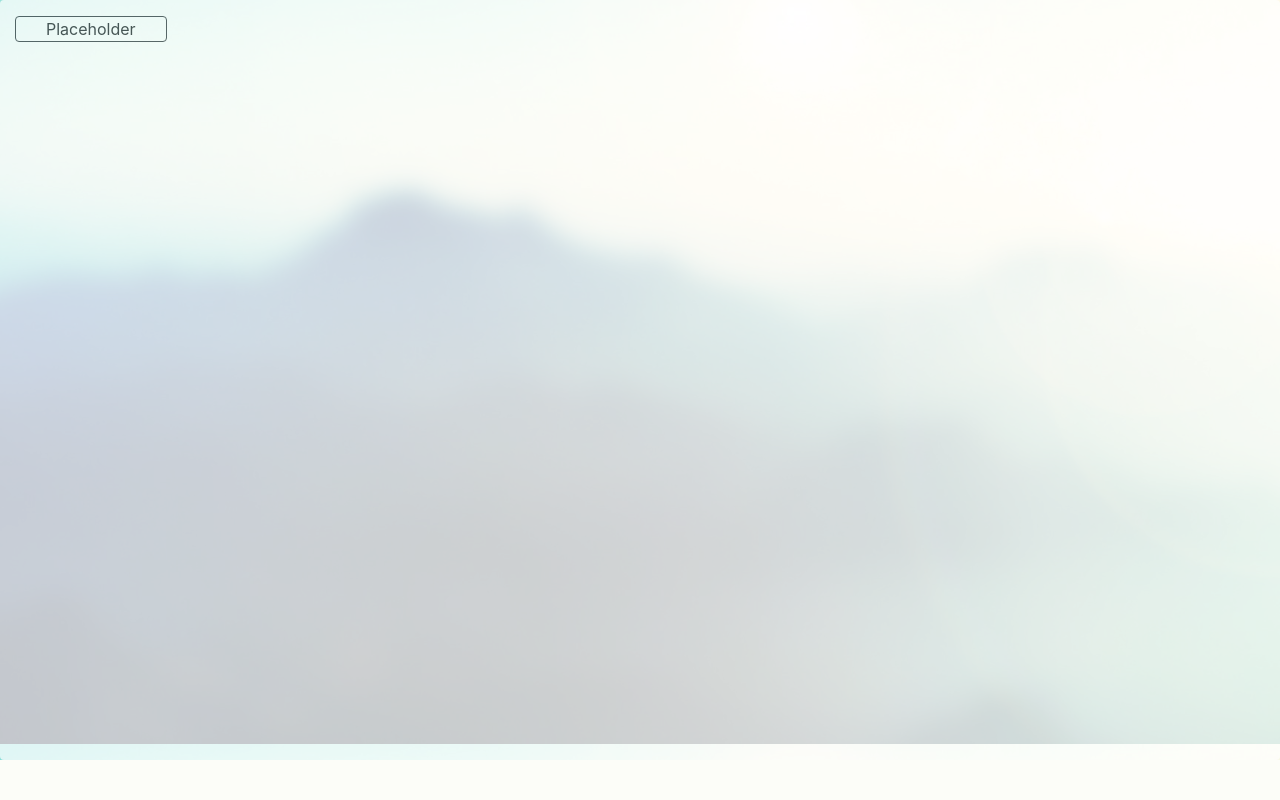
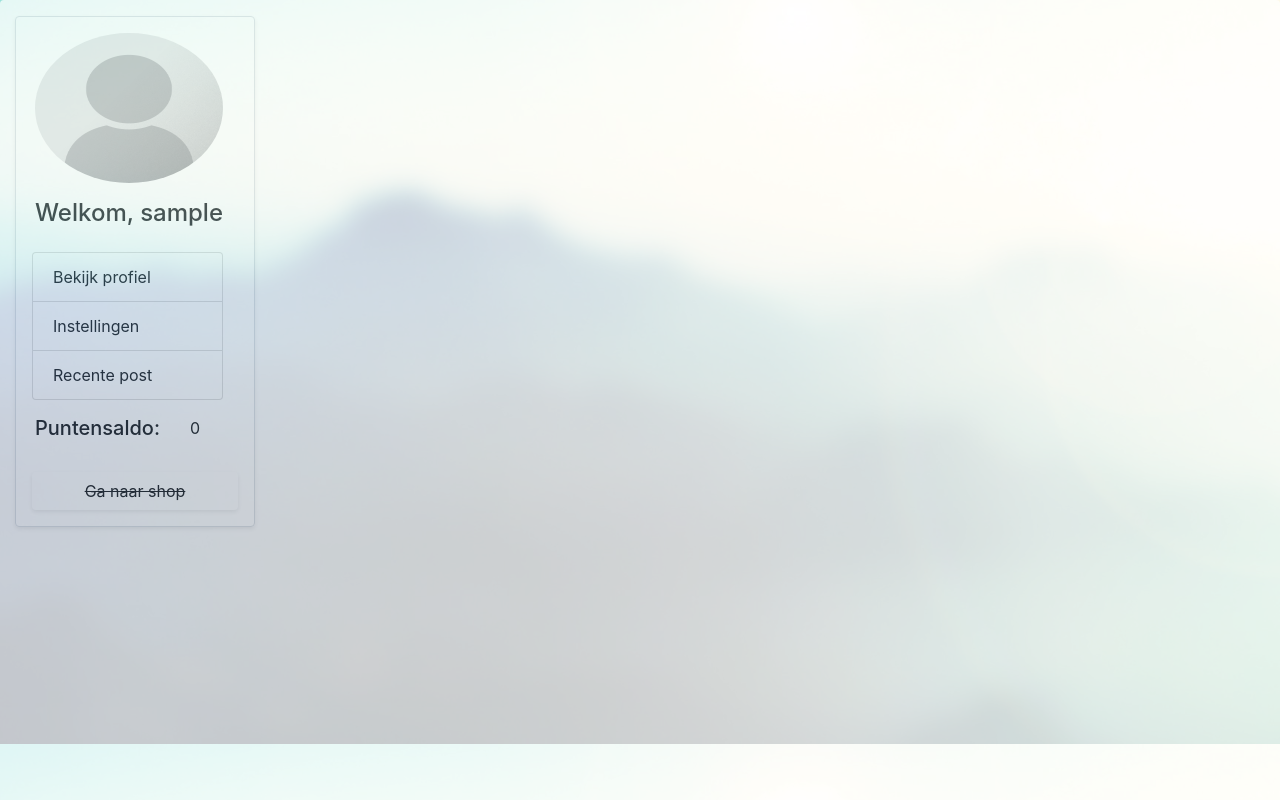
Before and after one commit to ath1s/Stully, a PHP site: page /pages/timeline.php in a window 1280 px wide. Shown: the part 56-856 px from the top of the page. Before the commit the page ends 816 px from the top, so only its background shows below. Run offline with PHP 8.4, Linux system fonts and the light colour scheme; the visitor is signed in with stand-in values (Sample User, id 1); data that the repository does not hold is empty; some libraries are stand-ins or nearby versions.

Commit message:
added the aside menu.

```diff
--- a/pages/timeline.php
+++ b/pages/timeline.php
@@ -78,9 +78,26 @@ if($_SESSION["loggedin"] != true){
     <main class="container-fluid rounded main-bgcolor mh-100 pt-3">
         <div class="row">
             <div class="col-sm-auto">
-                <aside class="container rounded border border-dark">
-                    <div class="container">
-                        Placeholder
+                <aside class="container rounded border shadow-sm">
+                    <div class="row pt-3 pl-1 pr-3">
+                        <img class="col rounded-circle" style="height: 150px; width: 150px;" src="../assets/img/profile-placeholder.png" alt="Profile picture">
+                    </div>
+                    <div class="row pt-3 pl-1 pr-3">
+                        <h4 class="col">Welkom, <?php echo $_SESSION['username'] ?></h4>
+                    </div>
+                    <div class="row pt-3 pl-3 pr-3">
+                        <ul class="col list-group">
+                            <li class="list-group-item">Bekijk profiel</li>
+                            <li class="list-group-item">Instellingen</li>
+                            <li class="list-group-item">Recente post</li>
+                        </ul>
+                    </div>
+                    <div class="row pt-3 pl-1 pr-3">
+                        <h5 class="col">Puntensaldo: </h5>
+                        <p class="col">0</p>
+                    </div>
+                    <div class="row pt-3 pl-3 pr-3">
+                        <button class="col btn btn-disabled shadow-sm mb-3" style="text-decoration: line-through;" onclick="alert('Coming soon!');">Ga naar shop</button>
                     </div>
                 </aside>
             </div>
@@ -105,6 +122,7 @@ if($_SESSION["loggedin"] != true){
                                 echo '<div class="card mb-3 shadow-sm" style="background: white; opacity: none;">';
                                 echo '<div class="card-body">';
                                 echo '<h4 class="card-title">' . $timeline->getPosts()[$i]["title"] . '</h4>';
+                                echo '<p class="card-text">' . $timeline->getPosts()[$i]["code"] . '</p>';
                                 echo '<p class="card-text">' . $timeline->getPosts()[$i]["subtext"] . '</p>';
                                 echo '<p class="card-text">' . $timeline->getPosts()[$i]["timestamp"] . '</p>';
                                 echo '<a href="post.php?id=' . $timeline->getPosts()[$i]["post_id"] . '" class="card-link">React</a>';
```
Also changed, not shown: assets/img/profile-placeholder.png (added).
